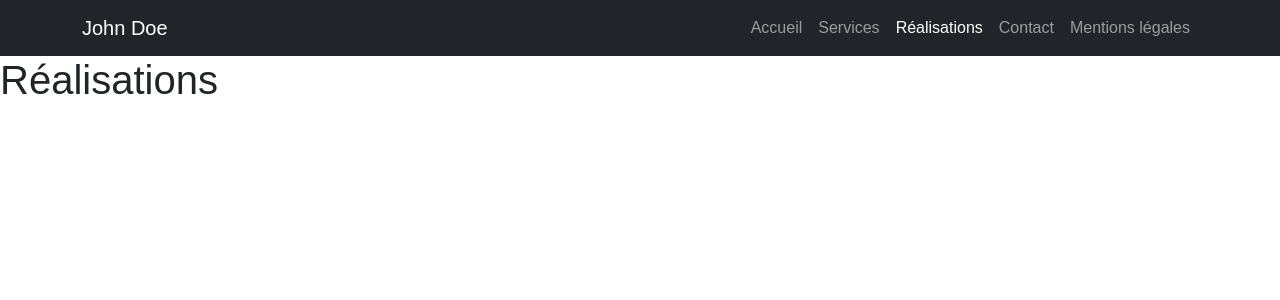
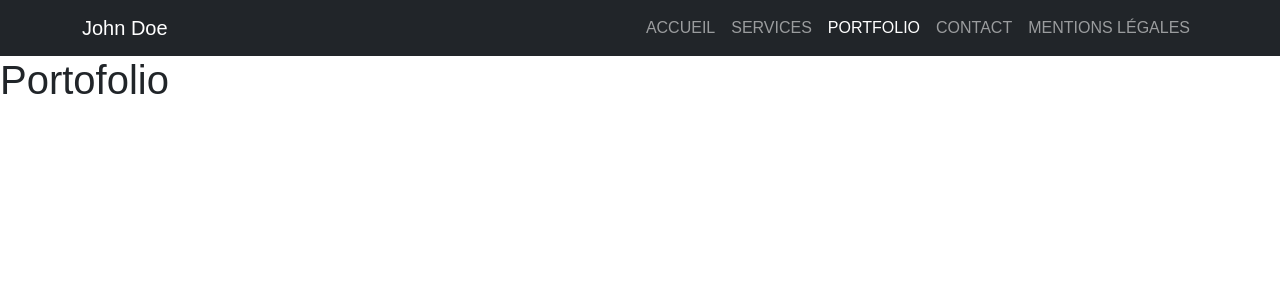
Before and after one commit to Diva-X/portofolio, a React (Create React App) app: page /portfolio in a window 1280 px wide. Shown: the top 300 px of the page. Built offline with nearby package versions, Linux system fonts and the light colour scheme.

Commit message:
majuscules

```diff
--- a/src/components/Navbar/Navbar.jsx
+++ b/src/components/Navbar/Navbar.jsx
@@ -24,19 +24,19 @@ function Navbar() {
           <div className="collapse navbar-collapse" id="navbarNav">
             <ul className="navbar-nav ms-auto">
               <li className="nav-item">
-                <NavLink to="/" className="nav-link">Accueil</NavLink>
+                <NavLink to="/" className="nav-link">ACCUEIL</NavLink>
               </li>
               <li className="nav-item">
-                <NavLink to="/services" className="nav-link">Services</NavLink>
+                <NavLink to="/services" className="nav-link">SERVICES</NavLink>
               </li>
               <li className="nav-item">
-                <NavLink to="/portfolio" className="nav-link">Réalisations</NavLink>
+                <NavLink to="/portfolio" className="nav-link">PORTFOLIO</NavLink>
               </li>
               <li className="nav-item">
-                <NavLink to="/contact" className="nav-link">Contact</NavLink>
+                <NavLink to="/contact" className="nav-link">CONTACT</NavLink>
               </li>
               <li className="nav-item">
-                <NavLink to="/mentionslegales" className="nav-link">Mentions légales</NavLink>
+                <NavLink to="/mentionslegales" className="nav-link">MENTIONS LÉGALES</NavLink>
               </li>
             </ul>
           </div>
--- a/src/pages/Portfolio/Portfolio.jsx
+++ b/src/pages/Portfolio/Portfolio.jsx
@@ -1,7 +1,7 @@
 import React from 'react';
 
 function Portfolio() {
-  return <h1>Réalisations</h1>;
+  return <h1>Portofolio</h1>;
 }
 
 export default Portfolio;
```
